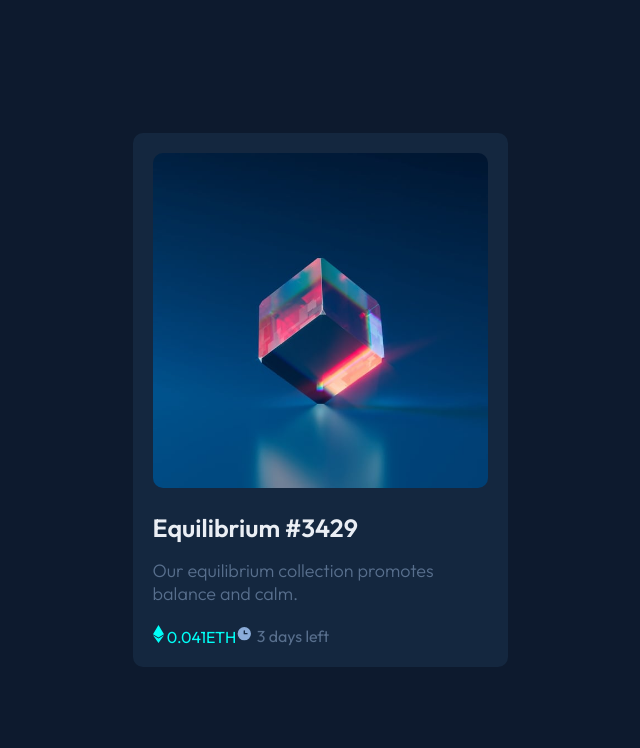
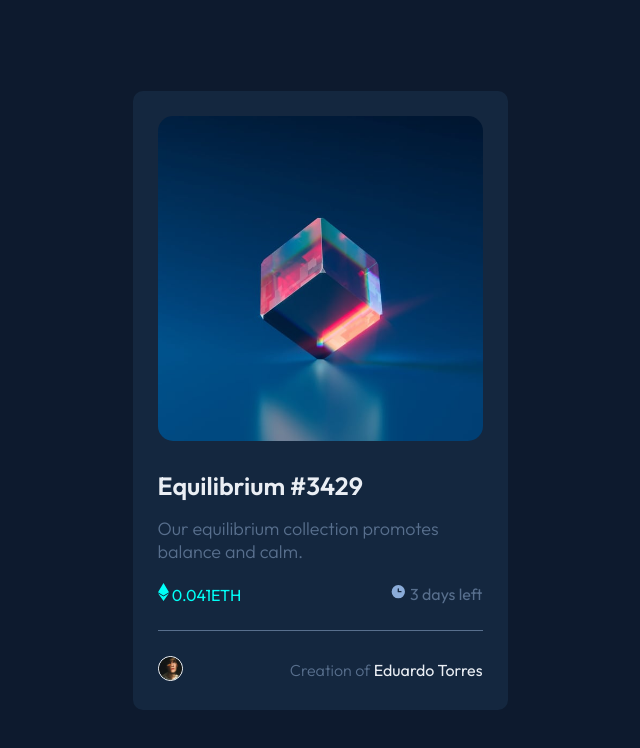
Before and after one commit to edu290386/Frontmentor-NFTcard, a plain HTML site: page index.html in a window 1280 px wide. Shown: the whole page, without its empty margins (320-960 px from the left). Drawn offline with Linux system fonts and the light colour scheme.

Commit message:
css final

```diff
--- a/index.css
+++ b/index.css
@@ -20,20 +20,20 @@ body {
     display: flex;
     flex-direction: column;
     align-items: center;
-    padding: 20px 0;
+    padding: 25px 0;
 }
 
 .container{
-    width: 335px;
+    width: 325px;
 }
 
 .card-photo img{
     width: 100%;
-    border-radius: 10px;
+    border-radius: 15px;
 }
 
 .container-product{
-    padding: 20px 0 20px 0;
+    padding: 25px 0 20px 0;
 }
 
 .container-product h4{
@@ -49,6 +49,10 @@ body {
     color: #eaeef4;
 }
 
+.text-white:hover{
+    color:  hsl(178, 100%, 50%);
+}
+
 .text-gray{
     color: #586F8D;
     font-weight: 300;
@@ -56,7 +60,9 @@ body {
 
 .container-detail{
     display: flex;
-
+    justify-content: space-between;
+    border-bottom: 1px solid #586F8D;
+    padding-bottom: 25px;
 }
 
 .text-eth{
@@ -71,7 +77,8 @@ body {
 .container-author{
     display: flex;
     align-items: center;
-    justify-content: start;
+    justify-content: space-between;
+    padding-top:25px;
 }
 
 .image-author{
--- a/index.html
+++ b/index.html
@@ -30,8 +30,17 @@
                     <span class="text-clock">3 days left</span>
                 </div>
             </div>
+            <div class="container-author">
+                <div>
+                    <img class="image-author"" src="./images/image-avatar.png" alt="">
+                </div>
+                <div class="autor">
+                    <span class="text-gray">Creation of</span>
+                    <span class="text-white">Eduardo Torres</span>
+                </div>
+            </div>
         </div>
-
+    </div>
     </section>
 </body>
 </html>
```
